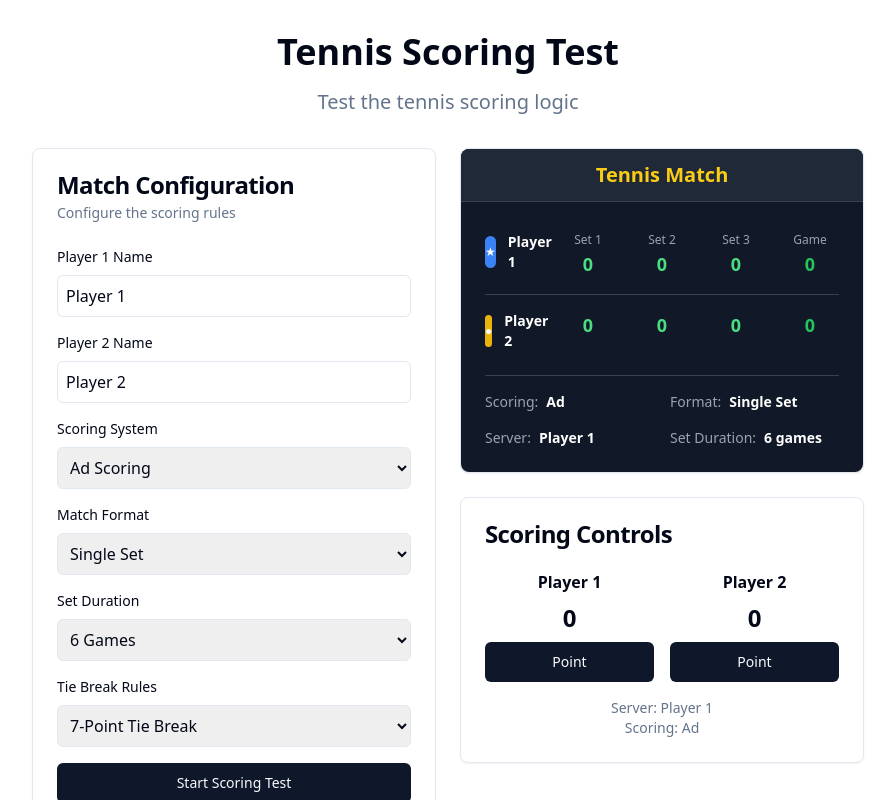
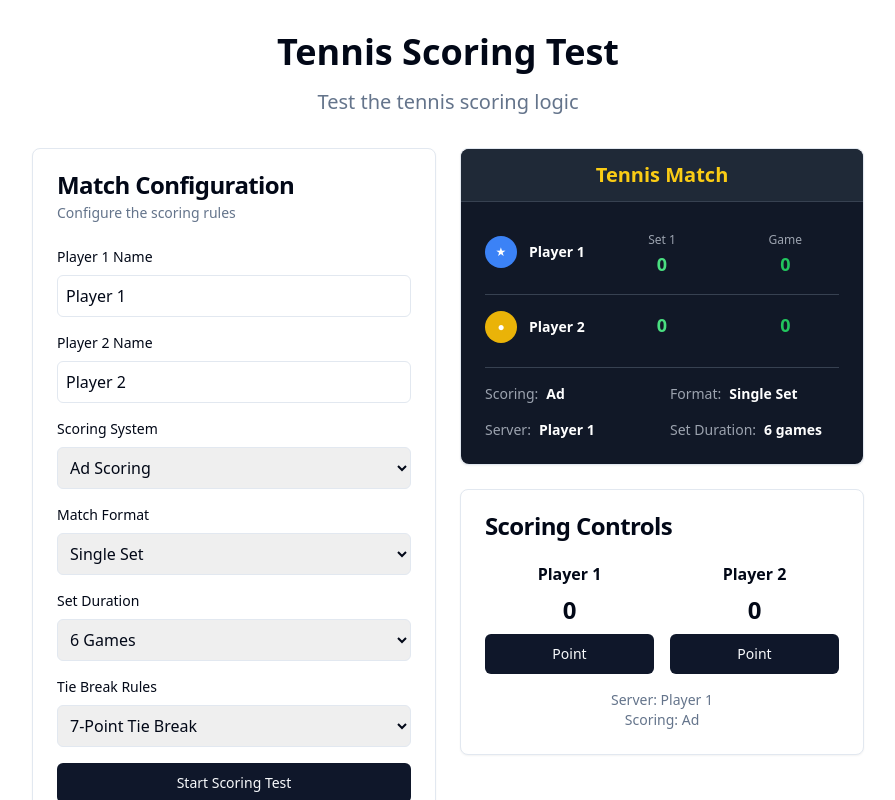
Before and after one commit to paulcham/tennis-score-sharer, a React (Create React App) app: page / in a window 1280 px wide. Both pictures are taken after a click on the button "Start Scoring Test". Shown: the top 800 px of the page, without its empty margins (192-1087 px from the left). Built offline with nearby package versions, Linux system fonts and the light colour scheme.

Commit message:
Update scoreboard to show only relevant sets based on match format (1, 3, or 5 sets)

```diff
--- a/src/components/scoring/Scoreboard.tsx
+++ b/src/components/scoring/Scoreboard.tsx
@@ -28,6 +28,52 @@ const Scoreboard: React.FC<ScoreboardProps> = ({ config, currentGameScore, sets,
     return 'text-green-500';
   };
 
+  // Determine how many sets to show based on match format
+  const getSetCount = () => {
+    switch (config.matchFormat) {
+      case 'single':
+        return 1;
+      case 'best-of-3':
+        return 3;
+      case 'best-of-5':
+        return 5;
+      default:
+        return 3;
+    }
+  };
+
+  const setCount = getSetCount();
+
+  // Generate set columns dynamically
+  const renderSetColumns = () => {
+    const columns = [];
+    for (let i = 0; i < setCount; i++) {
+      columns.push(
+        <div key={i} className="text-center">
+          <span className="text-xs text-gray-400">Set {i + 1}</span>
+          <div className="text-lg font-bold text-green-400">
+            {sets[i]?.player1Games || 0}
+          </div>
+        </div>
+      );
+    }
+    return columns;
+  };
+
+  const renderSetColumnsPlayer2 = () => {
+    const columns = [];
+    for (let i = 0; i < setCount; i++) {
+      columns.push(
+        <div key={i} className="text-center">
+          <div className="text-lg font-bold text-green-400">
+            {sets[i]?.player2Games || 0}
+          </div>
+        </div>
+      );
+    }
+    return columns;
+  };
+
   return (
     <Card className="w-full max-w-4xl mx-auto">
       <CardContent className="p-0">
@@ -42,31 +88,14 @@ const Scoreboard: React.FC<ScoreboardProps> = ({ config, currentGameScore, sets,
           {/* Scoreboard Content */}
           <div className="p-6">
             {/* Player Names Row */}
-            <div className="grid grid-cols-5 gap-4 mb-4">
+            <div className={`grid gap-4 mb-4`} style={{ gridTemplateColumns: `1fr repeat(${setCount}, 1fr) 1fr` }}>
               <div className="flex items-center">
                 <div className="w-8 h-8 bg-blue-500 rounded-full flex items-center justify-center mr-3">
                   <span className="text-white text-xs">★</span>
                 </div>
                 <span className="font-semibold text-sm">{config.player1Name}</span>
               </div>
-              <div className="text-center">
-                <span className="text-xs text-gray-400">Set 1</span>
-                <div className="text-lg font-bold text-green-400">
-                  {sets[0]?.player1Games || 0}
-                </div>
-              </div>
-              <div className="text-center">
-                <span className="text-xs text-gray-400">Set 2</span>
-                <div className="text-lg font-bold text-green-400">
-                  {sets[1]?.player1Games || 0}
-                </div>
-              </div>
-              <div className="text-center">
-                <span className="text-xs text-gray-400">Set 3</span>
-                <div className="text-lg font-bold text-green-400">
-                  {sets[2]?.player1Games || 0}
-                </div>
-              </div>
+              {renderSetColumns()}
               <div className="text-center">
                 <span className="text-xs text-gray-400">Game</span>
                 <div className={`text-lg font-bold ${getPointColor(currentGameScore.player1Points)}`}>
@@ -79,28 +108,14 @@ const Scoreboard: React.FC<ScoreboardProps> = ({ config, currentGameScore, sets,
             <div className="h-px bg-gray-700 my-4"></div>
 
             {/* Player 2 Row */}
-            <div className="grid grid-cols-5 gap-4">
+            <div className={`grid gap-4`} style={{ gridTemplateColumns: `1fr repeat(${setCount}, 1fr) 1fr` }}>
               <div className="flex items-center">
                 <div className="w-8 h-8 bg-yellow-500 rounded-full flex items-center justify-center mr-3">
                   <span className="text-white text-xs">●</span>
                 </div>
                 <span className="font-semibold text-sm">{config.player2Name}</span>
               </div>
-              <div className="text-center">
-                <div className="text-lg font-bold text-green-400">
-                  {sets[0]?.player2Games || 0}
-                </div>
-              </div>
-              <div className="text-center">
-                <div className="text-lg font-bold text-green-400">
-                  {sets[1]?.player2Games || 0}
-                </div>
-              </div>
-              <div className="text-center">
-                <div className="text-lg font-bold text-green-400">
-                  {sets[2]?.player2Games || 0}
-                </div>
-              </div>
+              {renderSetColumnsPlayer2()}
               <div className="text-center">
                 <div className={`text-lg font-bold ${getPointColor(currentGameScore.player2Points)}`}>
                   {formatPoint(currentGameScore.player2Points)}
```
